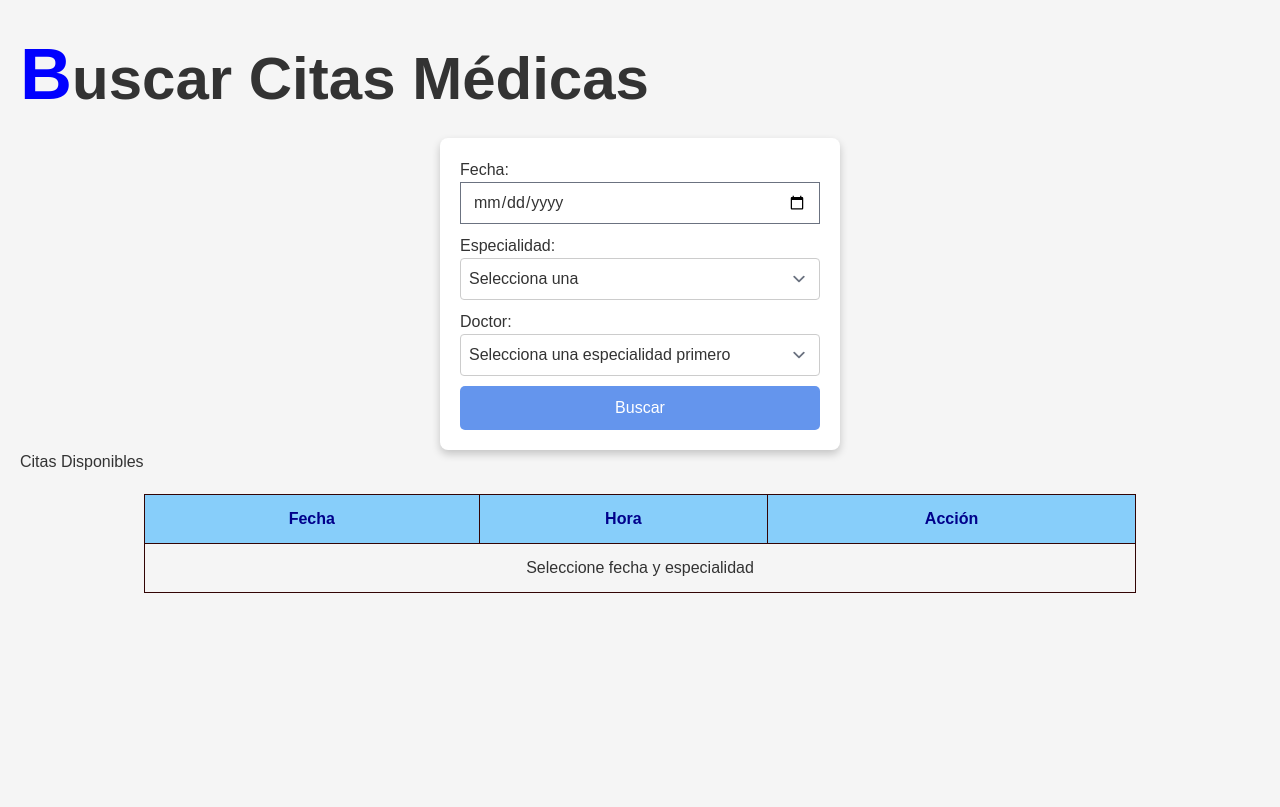
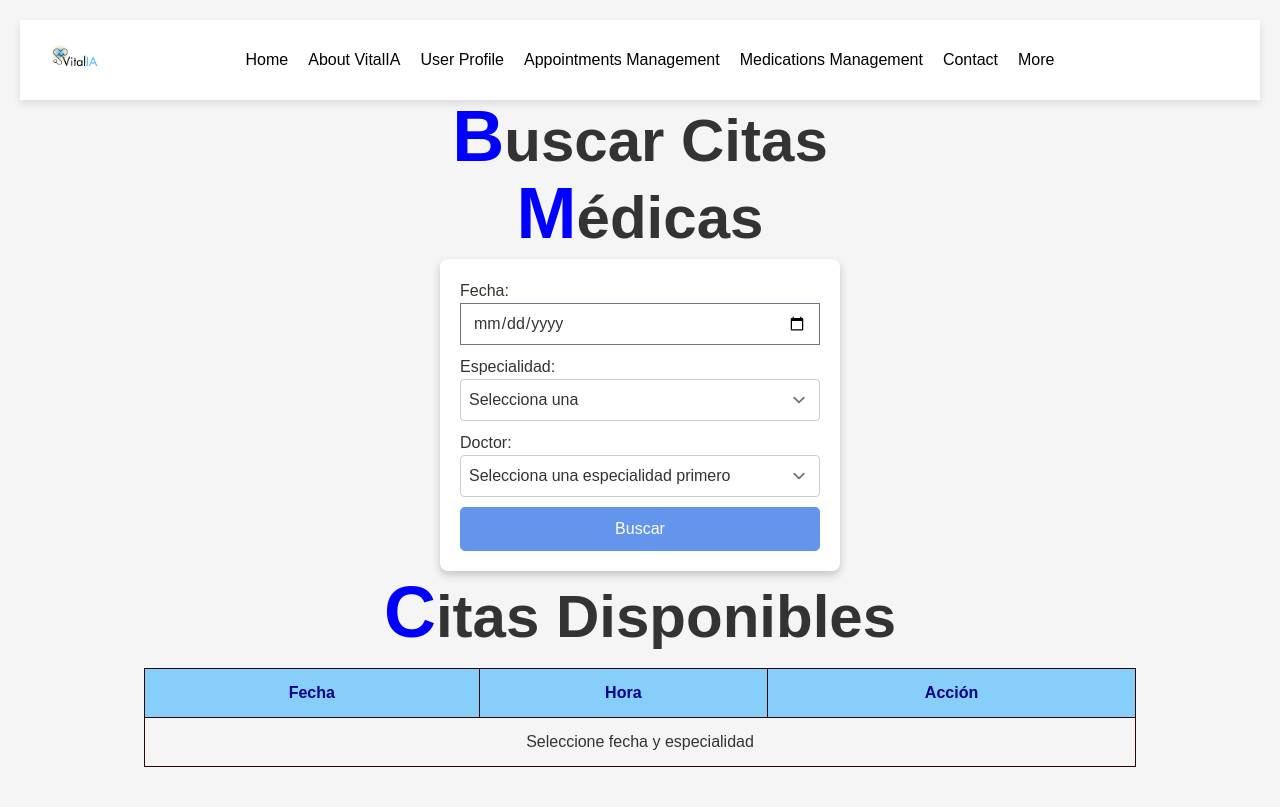
Before and after one commit to vcastrop/vitalIA, a Django app: page /citas/ in a window 1280 px wide. Before the commit the page ends 593 px from the top, so only its background shows below. Run offline with Django 5.2, Linux system fonts and the light colour scheme; data comes from the database, SQL or seed files in the repository; both versions use the stored data as it was after the commit; style sheets or scripts are compiled from the project's sources.

Commit message:
added nav bar

```diff
--- a/django/appointments/templates/home.html
+++ b/django/appointments/templates/home.html
@@ -1,22 +1,44 @@
+
 <!DOCTYPE html>
 {% load static %}
 <html lang="es">
 <head>
-    {% load static %}
     <meta charset="UTF-8">
     <meta name="viewport" content="width=device-width, initial-scale=1.0">
     <title>Buscar Citas Médicas</title>
     <script src="https://code.jquery.com/jquery-3.6.0.min.js"></script>
     <link rel="stylesheet" href="{% static 'styles.css' %}">
-
-
 </head>
 <body>
 
-    <h1>Buscar Citas Médicas</h1>
+    <header>
+        <nav class="navbar">
+            <div class="logo">
+                <img src="{% static 'src/imagenes/logo.png' %}" alt="VitalIA">
+            </div>
+            <ul class="nav-links">
+                <li><a href="#">Home</a></li>
+                <li><a href="#">About VitalIA</a></li>
+                <li><a href="#">User Profile</a></li>
+                <li><a href="#medical_appointments">Appointments Management</a></li>
+                <li><a href="#">Medications Management</a></li>
+                <li><a href="#">Contact</a></li>
+                <li><a href="#">More</a></li>
+            </ul>
+            <div class="icons">
+                <a href="#"><i class="fa-solid fa-bell"></i></a>
+                <a href="#"><i class="fa-solid fa-user"></i></a>
+            </div>
+        </nav>
+    </header>
+
+    <main>
+        <section id="medical-appointments">
+            <h1>Buscar Citas</h1>
+            <h2>Médicas</h2>
 
             <form id="form-busqueda">
-        {% csrf_token %}  <!-- Agregar el token CSRF -->
+                {% csrf_token %}  <!-- Token CSRF obligatorio en Django -->
 
                 <label for="fecha">Fecha:</label>
                 <input type="date" id="fecha" name="fecha" required>
@@ -50,6 +72,8 @@
                     <tr><td colspan="3">Seleccione fecha y especialidad</td></tr>
                 </tbody>
             </table>
+        </section>
+    </main>
 
     <script>
         $(document).ready(function () {
--- a/django/citas_medicas/static_src/src/styles.css
+++ b/django/citas_medicas/static_src/src/styles.css
@@ -12,8 +12,9 @@ body {
 h1 {
     font-size: 60px;
     font-weight: bold;
-    text-align: left;
-    margin-bottom: 10px;
+    text-align: center;
+    margin-bottom: 5px;
+    line-height: 1;
 }
 
 h1::first-letter{
@@ -21,11 +22,19 @@ h1::first-letter{
     color: blue;
 }
 
-h1{
-    white-space: pre-line;
+h2 {
+    font-size: 60px;
+    font-weight: bold;
+    text-align: center;
+    margin-bottom: 10px;
+    margin-top: 5px;
+    line-height: 1;
 }
 
-
+h2::first-letter{
+    font-size: 120%;
+    color: blue;
+}
 
 
 form {
@@ -90,3 +99,47 @@ th {
 .action-button:hover {
     background-color: #025aa5;
 }
+
+.navbar {
+    display: flex;
+    justify-content: space-between;
+    align-items: center;
+    padding: 15px 30px;
+    background: white;
+    box-shadow: 0px 4px 8px rgba(0, 0, 0, 0.1);
+}
+
+.logo img {
+    height: 50px;
+}
+
+.nav-links {
+    list-style: none;
+    display: flex;
+    gap: 20px;
+}
+
+.nav-links li {
+    display: inline;
+}
+
+.nav-links a {
+    text-decoration: none;
+    color: black;
+    font-weight: 500;
+    transition: color 0.3s;
+}
+
+.nav-links a:hover {
+    color: #007bff;
+}
+
+.icons a {
+    margin-left: 15px;
+    font-size: 20px;
+    color: black;
+}
+
+.icons a:hover {
+    color: #007bff;
+}
--- a/django/medicalappointments/settings.py
+++ b/django/medicalappointments/settings.py
@@ -81,6 +81,8 @@ STATIC_URL = '/static/'
 
 STATICFILES_DIRS = [
     BASE_DIR / "citas_medicas/static_src/src",
+    os.path.join(BASE_DIR, "citas_medicas/static_src/src/imagenes"),
+    'citas_medicas/static_src',
 ]
 
 
```
Also changed, not shown: django/appointments/templates/base.html (+47 -3 lines), django/citas_medicas/static_src/src/imagenes/logo.png (added), django/db.sqlite3. Lines whose indentation alone changed are shown as unchanged.
